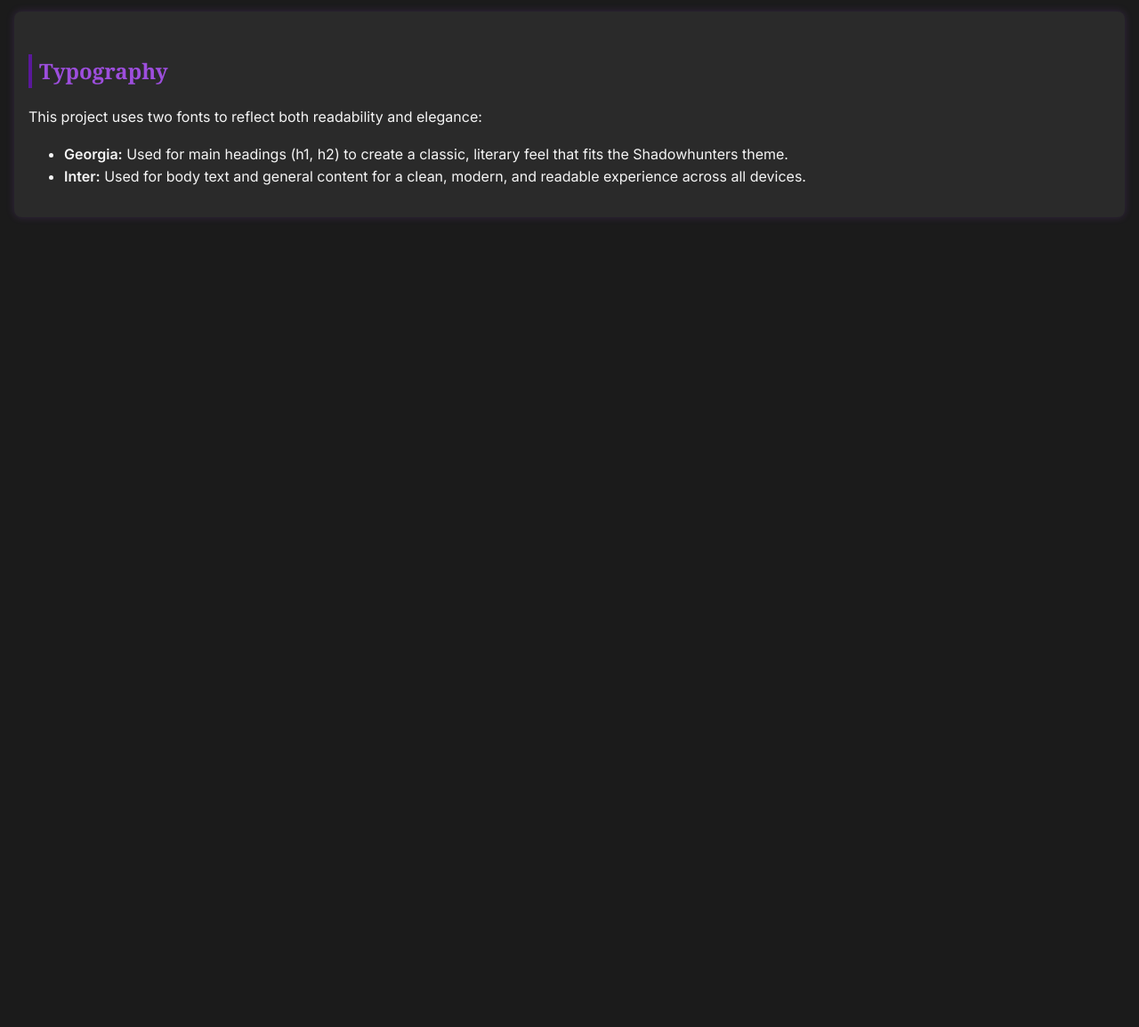
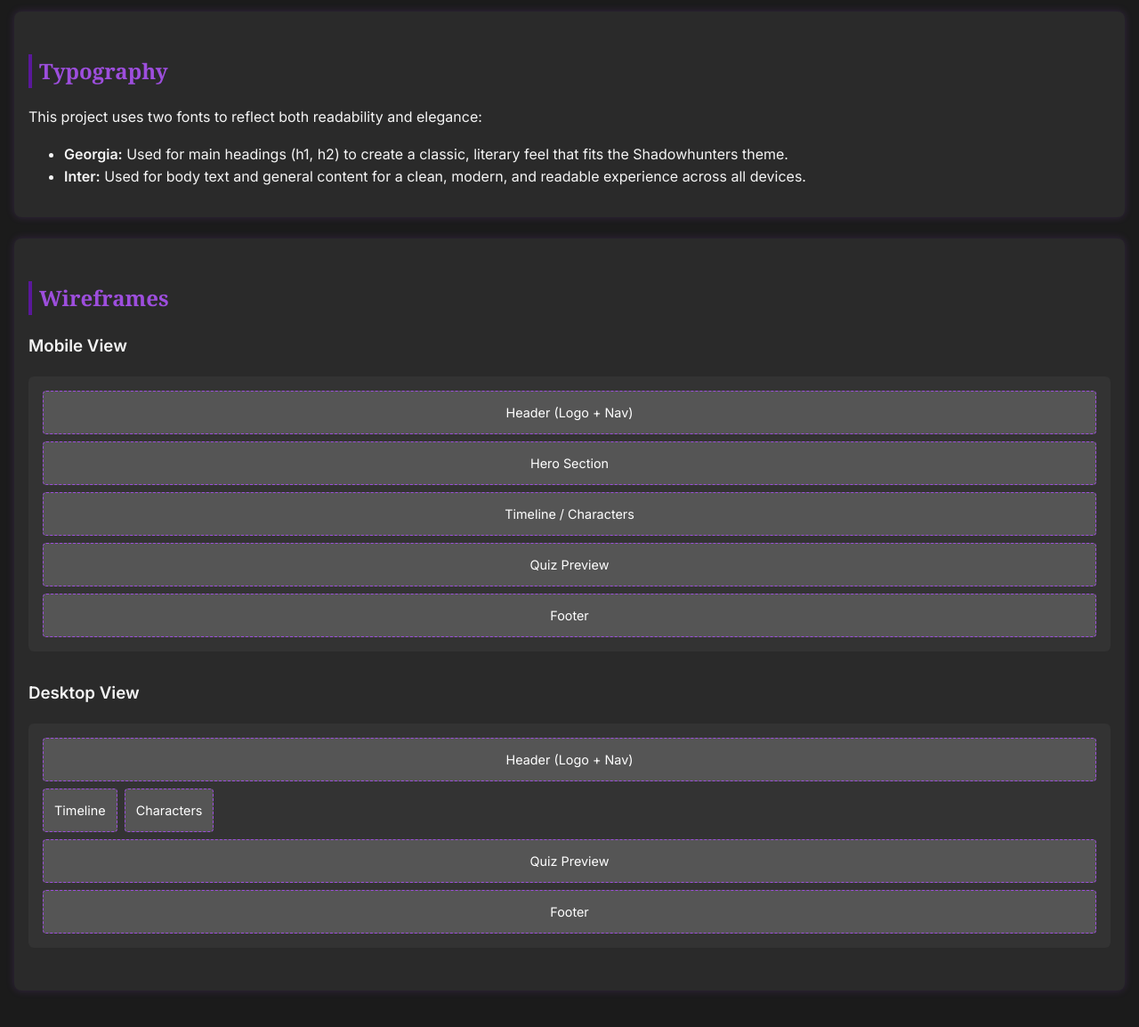
Before and after one commit to aguiarcesarr/wdd131, a plain HTML site: page project/siteplan.html in a window 1280 px wide. Shown: the part 1227-2381 px from the top of the page at 89% size. Before the commit the page ends 1527 px from the top, so only its background shows below. Drawn offline with Linux system fonts and the light colour scheme.

Commit message:
wireframe by html

```diff
--- a/project/siteplan.html
+++ b/project/siteplan.html
@@ -60,6 +60,31 @@
       </ul>
     </section>
 
+    <section id="wireframes">
+      <h2>Wireframes</h2>
+
+      <h3>Mobile View</h3>
+        <div class="wireframe mobile">
+          <div class="box header">Header (Logo + Nav)</div>
+          <div class="box hero">Hero Section</div>
+          <div class="box content">Timeline / Characters</div>
+          <div class="box quiz">Quiz Preview</div>
+          <div class="box footer">Footer</div>
+        </div>
+
+      <h3>Desktop View</h3>
+        <div class="wireframe desktop">
+          <div class="box header">Header (Logo + Nav)</div>
+          <div class="row">
+          <div class="box side">Timeline</div>
+          <div class="box content">Characters</div>
+        </div>
+          <div class="box quiz">Quiz Preview</div>
+          <div class="box footer">Footer</div>
+        </div>
+    </section>
+
+
   </main>
 </body>
 </html>
--- a/project/styles/siteplan.css
+++ b/project/styles/siteplan.css
@@ -66,3 +66,28 @@ a {
 a:hover {
   text-decoration: underline;
 }
+
+.wireframe {
+  display: flex;
+  flex-direction: column;
+  gap: 0.5rem;
+  background-color: #333;
+  padding: 1rem;
+  border-radius: 6px;
+  margin-bottom: 2rem;
+}
+
+.wireframe.desktop .row {
+  display: flex;
+  gap: 0.5rem;
+}
+
+.box {
+  background-color: #555;
+  color: #fff;
+  padding: 0.75rem;
+  text-align: center;
+  border: 1px dashed var(--accent-color);
+  border-radius: 4px;
+  font-size: 0.9rem;
+}
```
